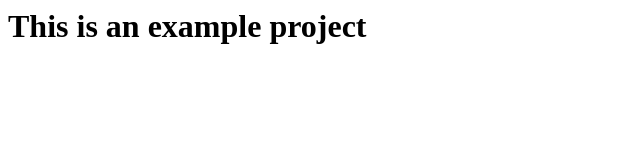
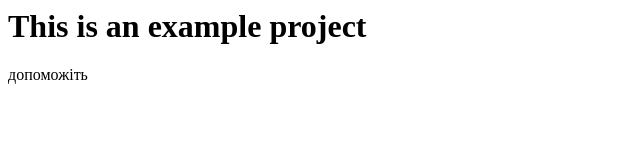
Before and after one commit to Mara127/mara-first-project, a plain HTML site: page index.html in a window 1280 px wide. Shown: the full height of the page, 0-640 px from the left. Drawn offline with Linux system fonts and the light colour scheme.

Commit message:
add index.html file

```diff
--- a/index.html
+++ b/index.html
@@ -7,6 +7,7 @@
     </head>
     <body>
       <h1>This is an example project</h1>
+      <p>допоможіть</p>
     </body>
   </html>
 </html>
```
